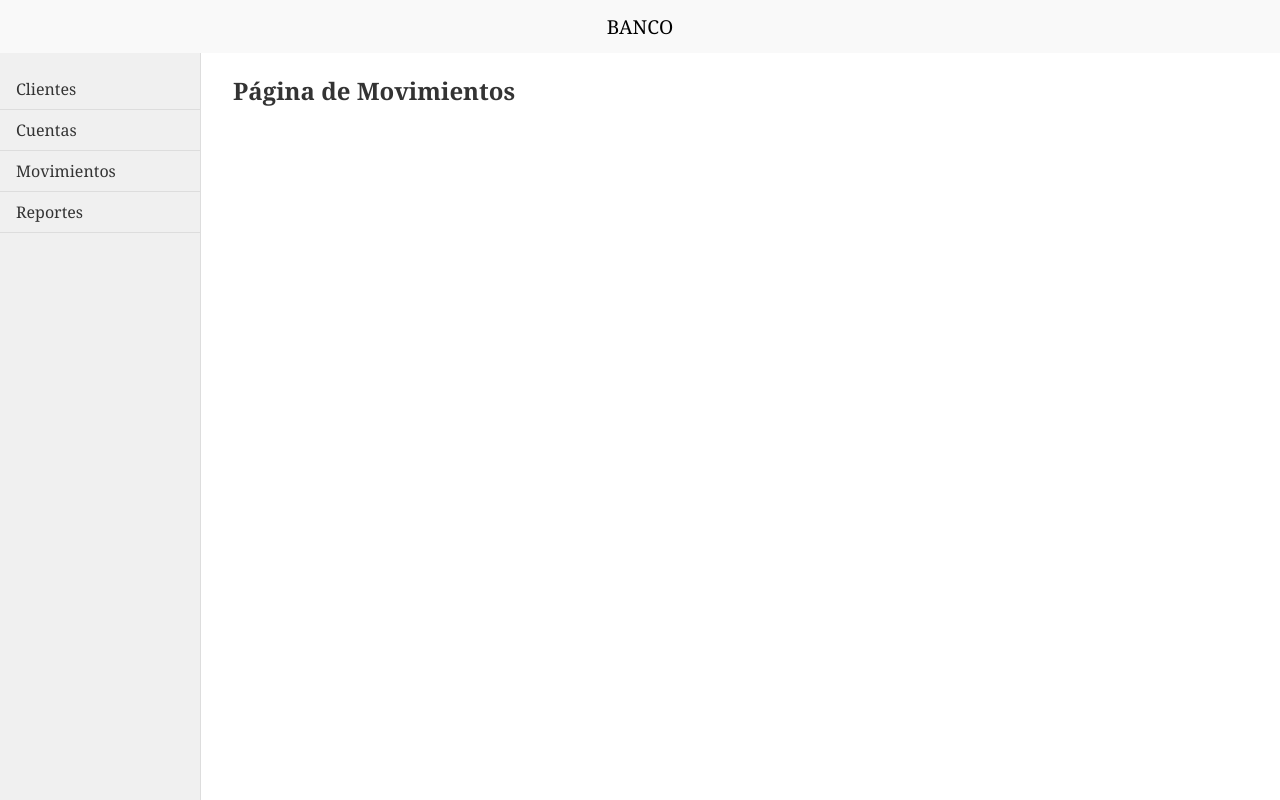
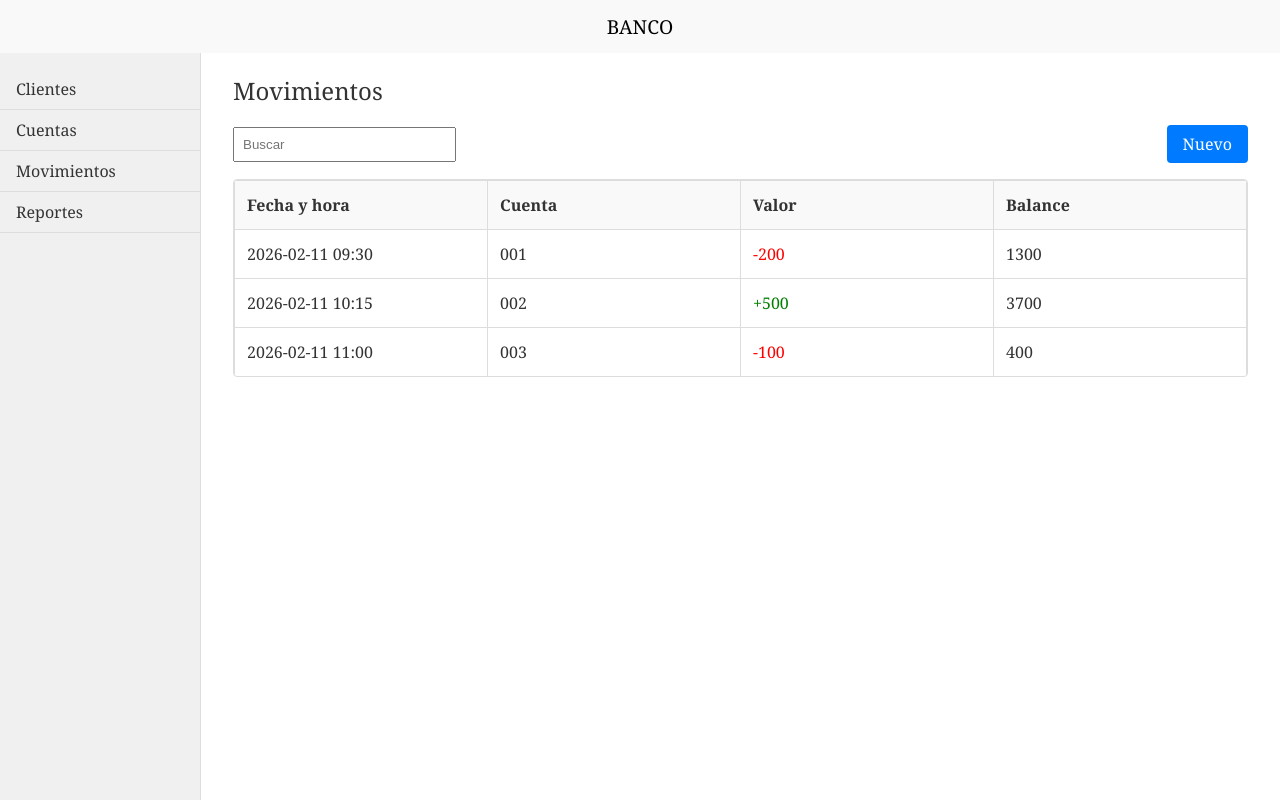
Before and after one commit to cheo2322/software_engineer_2_nttdata_test, a React (Vite) app in the folder bank-frontend/: page /movements in a window 1280 px wide. Built offline with nearby package versions, Linux system fonts and the light colour scheme.

Commit message:
FE: Add Movements screen

```diff
--- a/bank-frontend/src/App.jsx
+++ b/bank-frontend/src/App.jsx
@@ -1,7 +1,7 @@
 import { BrowserRouter as Router, Routes, Route, Link } from 'react-router-dom';
 import Clients from './screens/clients/Clients';
 import Accounts from './screens/accounts/Accounts';
-import Movements from './screens/Movements';
+import Movements from './screens/movements/Movements';
 import Reports from './screens/Reports';
 import './App.css';
 
--- a/bank-frontend/src/screens/Movements.jsx
+++ /dev/null
@@ -1,3 +0,0 @@
-export default function Movements() {
-  return <h2>Página de Movimientos</h2>;
-}
--- /dev/null
+++ b/bank-frontend/src/screens/movements/Movements.css
@@ -0,0 +1,31 @@
+.movements-grid {
+    width: 100%;
+    border-collapse: collapse;
+    table-layout: fixed;
+}
+
+.movements-grid th,
+.movements-grid td {
+    padding: 0.75rem;
+    border: 1px solid #ddd;
+    /* rayitas divisorias */
+    text-align: left;
+}
+
+.movements-grid th {
+    background-color: #f9f9f9;
+    font-weight: 600;
+}
+
+.movements-grid tr:last-child td {
+    border-bottom: none;
+}
+
+/* Colorear valores */
+.movements-grid td.negative {
+    color: red;
+}
+
+.movements-grid td.positive {
+    color: green;
+}
--- /dev/null
+++ b/bank-frontend/src/screens/movements/Movements.jsx
@@ -0,0 +1,65 @@
+import { useState } from 'react';
+import './Movements.css';
+import '../../../styles/Entities.css';
+
+export default function Movements() {
+  const [movements] = useState([
+    { date: '2026-02-11 09:30', account: '001', value: -200, balance: 1300 },
+    { date: '2026-02-11 10:15', account: '002', value: 500, balance: 3700 },
+    { date: '2026-02-11 11:00', account: '003', value: -100, balance: 400 },
+  ]);
+
+  const [search, setSearch] = useState('');
+
+  const filteredMovements = movements.filter(
+    (m) =>
+      m.date.toLowerCase().includes(search.toLowerCase()) ||
+      m.account.toLowerCase().includes(search.toLowerCase()),
+  );
+
+  return (
+    <div className="entity-container">
+      <div className="entity-header">
+        <h2>Movimientos</h2>
+        <div className="entity-header-actions">
+          <input
+            type="text"
+            placeholder="Buscar"
+            value={search}
+            onChange={(e) => setSearch(e.target.value)}
+          />
+          <button onClick={() => alert('Nuevo movimiento')}>Nuevo</button>
+        </div>
+      </div>
+
+      <div className="entity-data-container">
+        {filteredMovements.length > 0 ? (
+          <table className="movements-grid">
+            <thead>
+              <tr>
+                <th>Fecha y hora</th>
+                <th>Cuenta</th>
+                <th>Valor</th>
+                <th>Balance</th>
+              </tr>
+            </thead>
+            <tbody>
+              {filteredMovements.map((m, index) => (
+                <tr key={index}>
+                  <td>{m.date}</td>
+                  <td>{m.account}</td>
+                  <td className={m.value < 0 ? 'negative' : 'positive'}>
+                    {m.value < 0 ? m.value : `+${m.value}`}
+                  </td>
+                  <td>{m.balance}</td>
+                </tr>
+              ))}
+            </tbody>
+          </table>
+        ) : (
+          <p className="entity-empty">No hay movimientos disponibles.</p>
+        )}
+      </div>
+    </div>
+  );
+}
```
